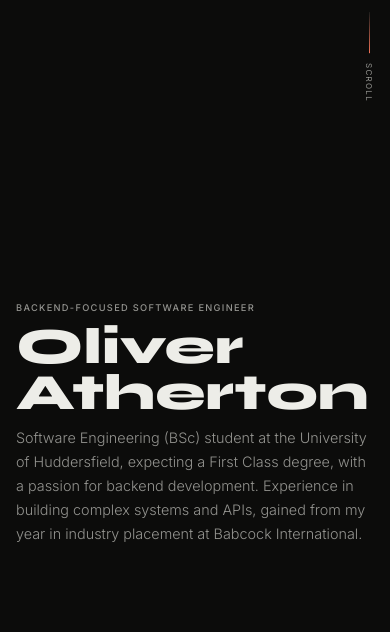
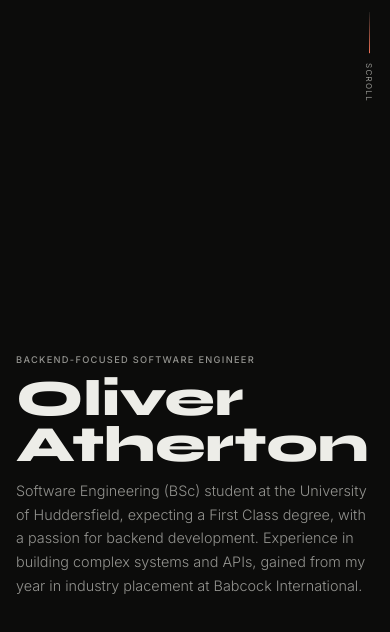
Before and after one commit to oliverhatherton/portfolio, a React (Vite) app: page / in a window 390 px wide. Shown: the top 632 px of the page. Built offline with nearby package versions, Linux system fonts and the light colour scheme.

Commit message:
feat: mobile css pt.5

```diff
--- a/src/components/hero/hero.css
+++ b/src/components/hero/hero.css
@@ -214,23 +214,26 @@
 
 @media (max-width: 42rem) and (orientation: portrait) {
   .hero-shell {
-    display: flex;
-    justify-content: center;
+    display: grid;
+    grid-template-rows: minmax(0, 1fr) auto minmax(0, 1fr);
     gap: 0.7rem;
-    padding-top: clamp(2.2rem, 8vw, 3rem);
-    padding-bottom: max(2rem, calc(2rem + env(safe-area-inset-bottom)));
+    padding-top: clamp(1.8rem, 6vw, 2.5rem);
+    padding-bottom: max(1.8rem, calc(1.8rem + env(safe-area-inset-bottom)));
   }
 
   .hero-eyebrow {
+    align-self: end;
     margin-bottom: 0;
   }
 
   .hero-title {
+    align-self: center;
     font-size: clamp(3.25rem, 13.5vw, 5rem);
     line-height: 0.9;
   }
 
   .hero-bottom {
+    align-self: start;
     margin-top: 0;
     gap: 0.85rem;
   }
```
